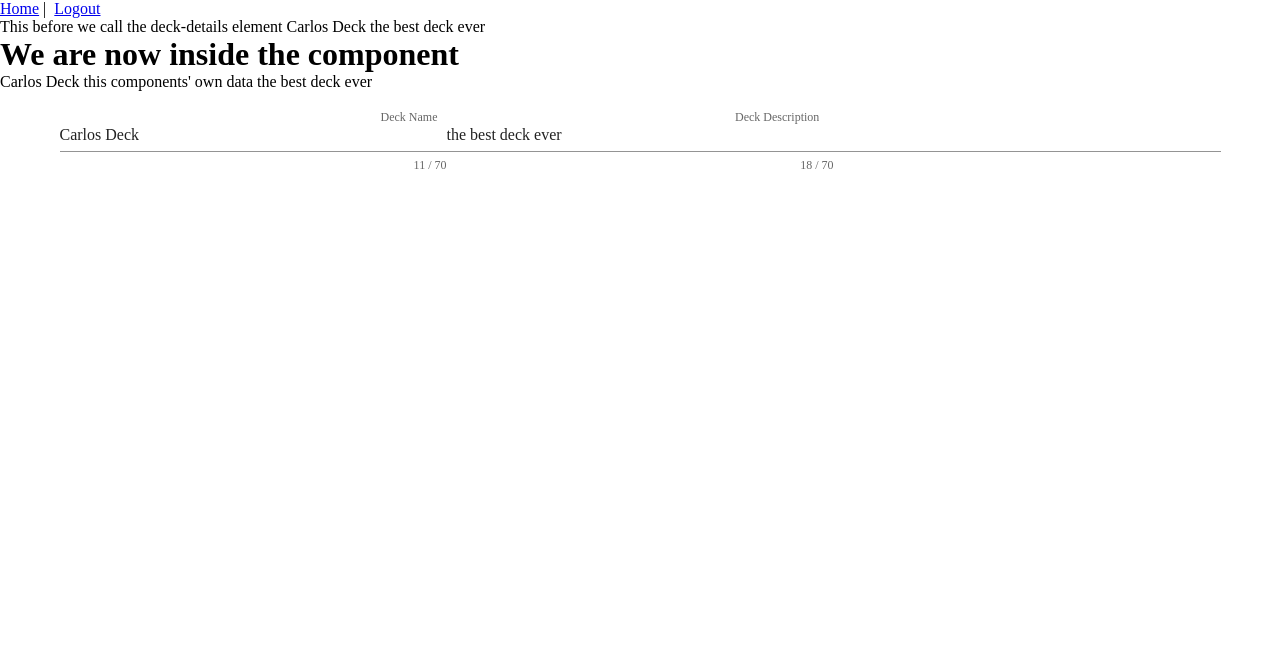
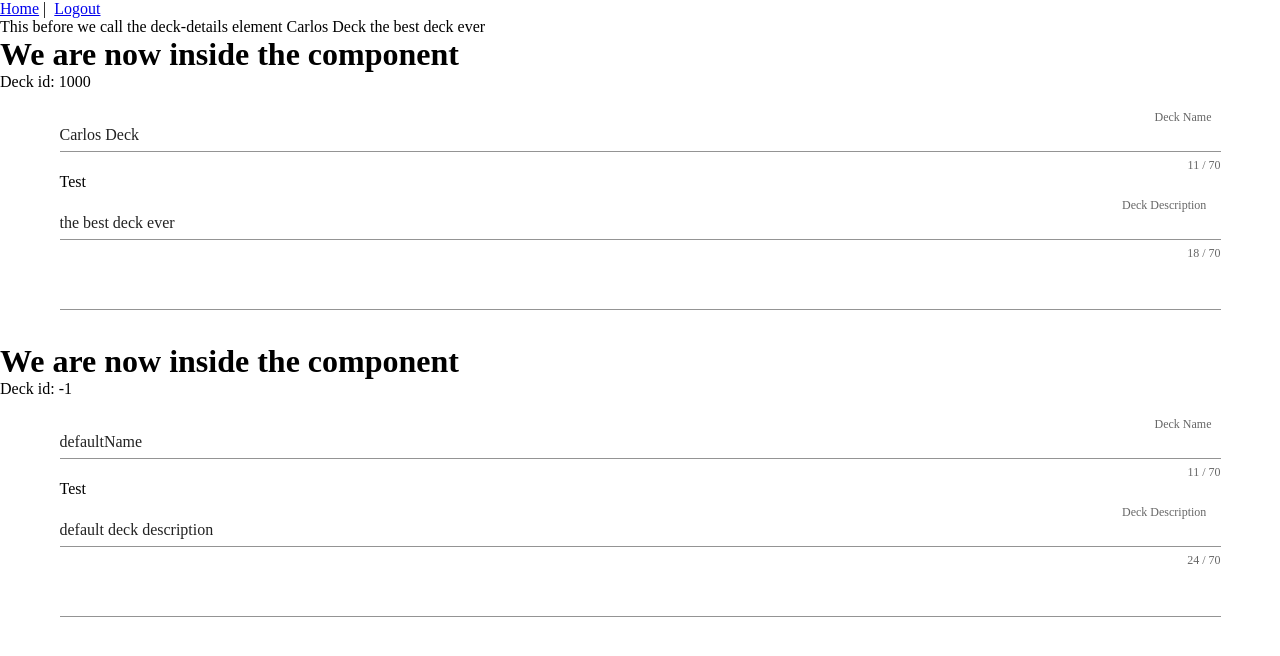
Before and after one commit to vidya1783/FlashCard-StudyApp, a Vue app in the folder vue/: page /test-deck-details in a window 1280 px wide. Shown: the top 656 px of the page. Built offline with nearby package versions, Linux system fonts and the light colour scheme; sample sign-in values are in the browser's storage.

Commit message:
Working, but ugly, create/view/modify deck component

```diff
--- a/vue/src/components/DeckDetails.vue
+++ b/vue/src/components/DeckDetails.vue
@@ -1,17 +1,19 @@
 <template>
 <div >  <h1>We are now inside the component</h1>
-{{ deck.deck_name }}
-this components' own data
-{{detailsData.deck_description}}
+{{"Deck id: " + deckData.deck_id}}
+<b>{{alertText}}</b>
    <v-form>
        <v-container>
-           <v-layout>
+           <v-layout column=true>
                <v-flex xs12 md4>
-                   <v-text-field v-model="detailsData.deck_name"  :counter="70" label="Deck Name" required>
+                   <v-text-field v-model="deckData.deck_name"  :counter="70" label="Deck Name" required
+                   v-on:blur="determineCreateOrUpdate">
                    </v-text-field>
                </v-flex>
+               <p>Test</p>
                <v-flex xs12 md4>
-                   <v-text-field v-model="detailsData.deck_description" :counter="70" label="Deck Description" required>
+                   <v-text-field v-model="deckData.deck_description" :counter="70" label="Deck Description"
+                    required v-on:blur="determineCreateOrUpdate">
                    </v-text-field>
                </v-flex>
                <v-flex xs12 md4>
@@ -21,34 +23,69 @@ this components' own data
        </v-container>
    </v-form>
 
-
-
-
-
-
 </div>
-
-
 
 </template>
 
 <script>
-
+import deckService from '@/services/DeckService';
 
 export default {
   name: 'deck-details',
   props: ['deck'],
   data(){
     return {
-      detailsData: {deck_name: "defaultName", deck_description: "default deck description" }
+      deckData: {deck_id: -1, deck_name: "defaultName", deck_description: "default deck description" },
+      alertText: ""
     }
   },
   created() {
-    this.detailsData.deck_name = this.deck.deck_name;
-    this.detailsData.deck_description = this.deck.deck_description;
+    if (this.deck)
+    {
+    this.deckData.deck_id = this.deck.deck_id;
+    this.deckData.deck_name = this.deck.deck_name;
+    this.deckData.deck_description = this.deck.deck_description;
+    }
   },
+  methods: {
+    testMethod()
+    {
+      this.alertMe("Jeepers!");
+    },
+    determineCreateOrUpdate()
+    {
+      if (this.deckData.deck_id==-1) {this.createCard();}
+      else {this.updateCard();}
+    },
+    updateCard() {
+      this.alertMe("Update card!");
+    },
+    // createCard() {},
+    // successfulCreate() {},
+    // failedCreate() {}
+    createCard() {
+      this.alertMe("Create card!");
+      deckService.createDeck(this.deckData)
+      .then( response =>
+      {
+        if (deckService.acceptableCodes.includes(response.status))
+        {
+          this.deckData.deck_id = response.data.deck_id;
+          this.successfulCreate();
+        }
+      }
+      ).catch(this.failedCreate());},
+    successfulCreate() {this.alertMe("We created a CARD!!!");},
+    failedCreate() {this.alertMe("Card not created - error.");},
+    alertMe(text) {
+      this.alertText = text;
+    }
 
-}
+    }
+
+  }
+
+// }
 </script>
 
 <style>
--- a/vue/src/services/DeckService.js
+++ b/vue/src/services/DeckService.js
@@ -3,7 +3,20 @@ import axios from 'axios';
 
 
 export default {
+    acceptableCodes : [200,201,202,203,204,205],
     getDecks(){
         return axios.get('/decks')
-    }
+    },
+
+    createDeck(deck) {
+        return axios.post('/deck',deck)
+    },
+
+    updateDeck(deck) {
+        return axios.put('/deck', deck)
+    },
+
+
+
+
 }
--- a/vue/src/views/TestDeckDetails.vue
+++ b/vue/src/views/TestDeckDetails.vue
@@ -3,6 +3,7 @@
   This before we call the deck-details element
   {{ deck.deck_name }} {{ deck.deck_description}}
   <deck-details  v-bind:deck="deck" />
+  <deck-details />
   </div>
 </template>
 
@@ -15,7 +16,8 @@ export default {
    return {
      deck: {
        deck_name: 'Carlos Deck',
-       deck_description: 'the best deck ever'
+       deck_description: 'the best deck ever',
+       deck_id: 1000
      }
    }
  },
```
